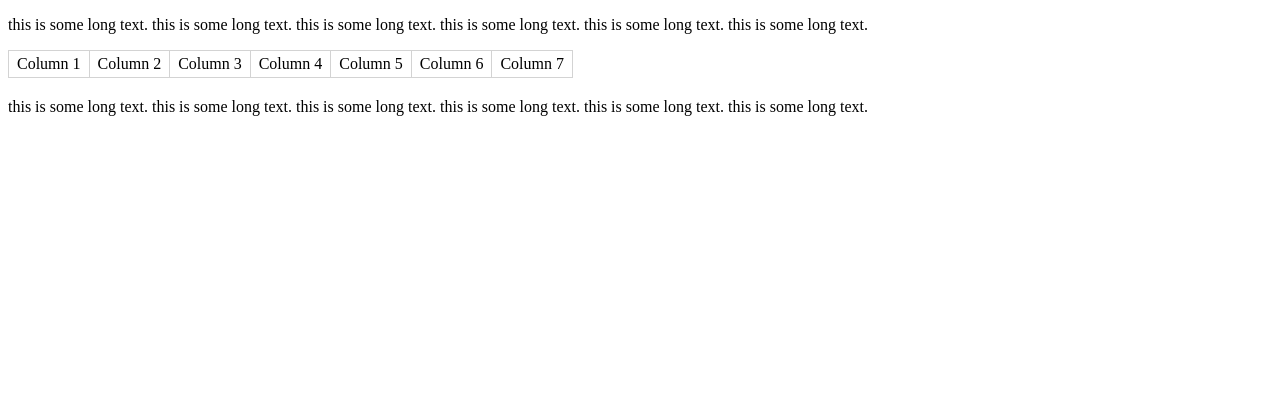
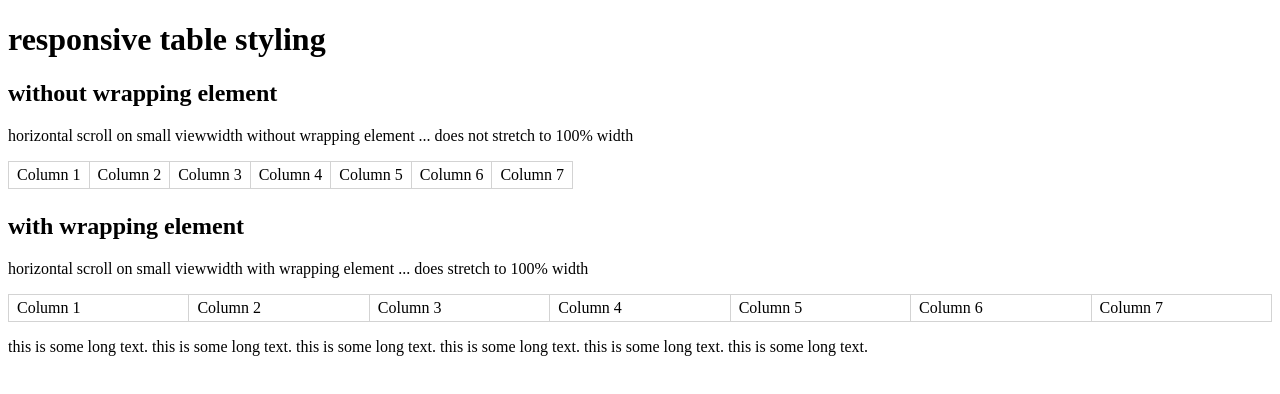
Before and after one commit to bernhardriegler/bernhardriegler.github.io, a plain HTML site: page responsive-table/responsive-table.html in a window 1280 px wide. Drawn offline with Linux system fonts and the light colour scheme.

Commit message:
added example with wrapping element

```diff
--- a/responsive-table/responsive-table.html
+++ b/responsive-table/responsive-table.html
@@ -10,11 +10,15 @@
 
 
     <style class="cp-pen-styles">
-        table {
-            border-collapse: collapse;
-            border-spacing: 0;
+        .blocky-table {
             overflow-x: auto;
             display: inline-block;
+            width: 100%;
+        }
+        .responsive-table {
+            overflow: auto;
+        }
+        .responsive-table > table {
             width: 100%;
         }
 
@@ -23,12 +27,19 @@
             border: 1px solid lightgrey;
             padding: 4px 8px;
         }
+        table {
+            border-collapse: collapse;
+            border-spacing: 0;
+        }
+
     </style>
 </head>
 
 <body>
-    <p>this is some long text. this is some long text. this is some long text. this is some long text. this is some long text. this is some long text. </p>
-    <table>
+    <h1>responsive table styling</h1>
+    <h2>without wrapping element</h2>
+    <p>horizontal scroll on small viewwidth without wrapping element ... does not stretch to 100% width</p>
+    <table class="blocky-table">
         <tr>
             <td>Column 1</td>
             <td>Column 2</td>
@@ -39,6 +50,21 @@
             <td>Column 7</td>
         </tr>
     </table>
+    <h2>with wrapping element</h2>
+    <p>horizontal scroll on small viewwidth with wrapping element ... does stretch to 100% width</p>
+    <div class="responsive-table">
+        <table>
+            <tr>
+                <td>Column 1</td>
+                <td>Column 2</td>
+                <td>Column 3</td>
+                <td>Column 4</td>
+                <td>Column 5</td>
+                <td>Column 6</td>
+                <td>Column 7</td>
+            </tr>
+        </table>
+    </div>
     <p>this is some long text. this is some long text. this is some long text. this is some long text. this is some long text. this is some long text. </p>
 </body>
 
```
